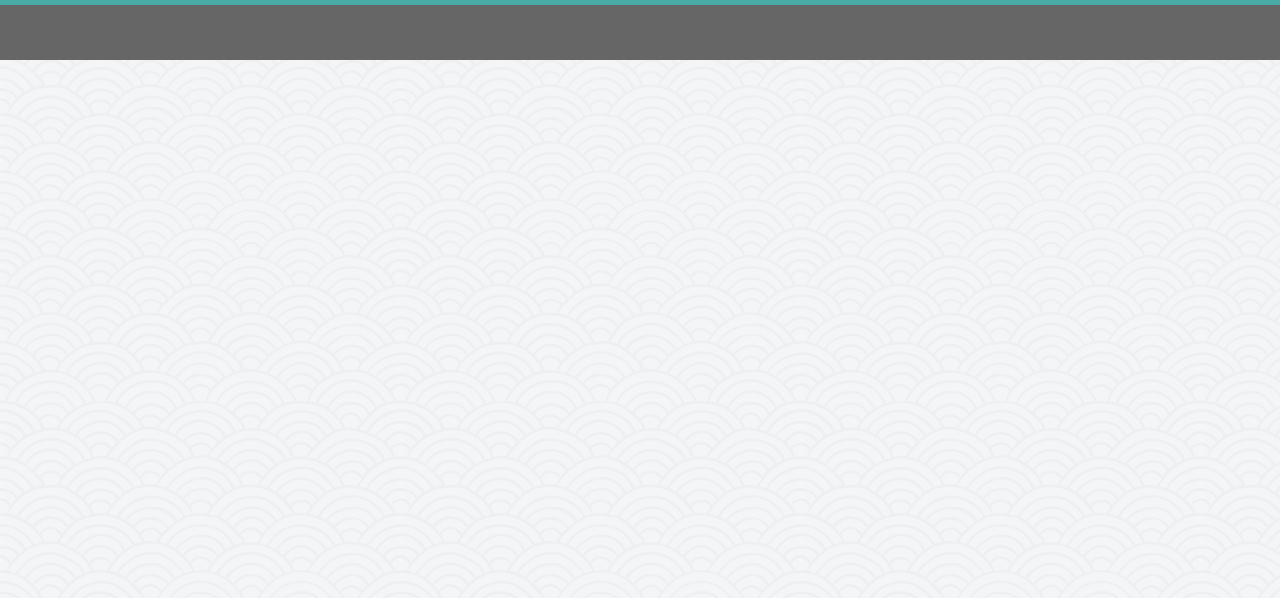
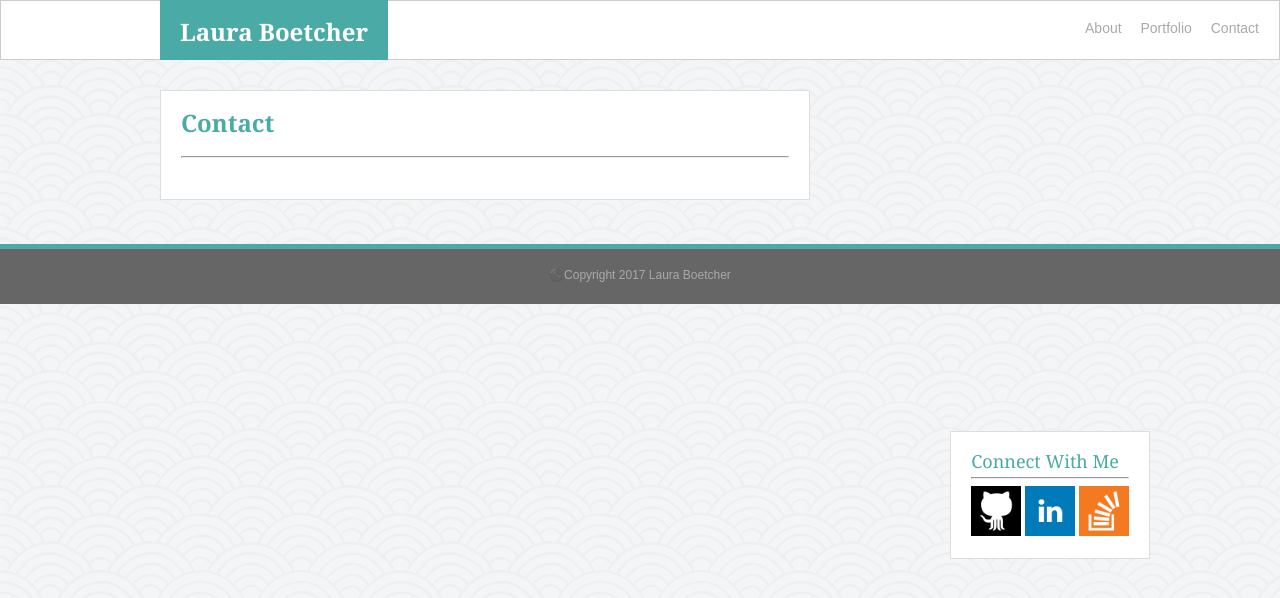
Before and after one commit to g33klaura/Basic-Portfolio, a plain HTML site: page portfolio.html in a window 1280 px wide. Drawn offline with Linux system fonts and the light colour scheme.

Commit message:
Commit before further breaking the aside

```diff
--- a/Assets/css/style.css
+++ b/Assets/css/style.css
@@ -21,6 +21,7 @@ body {
   word-spacing: 15px;
   padding: 20px;
   z-index: 400;
+  clear: both;
 }
 
 /* Cool thing Patrick explained!: use comma to separate another SELECTOR but use same rule */
@@ -57,6 +58,7 @@ h1, h2, h3 {
   position: absolute;
   top: 0;
   z-index: 500;
+  clear: both;
 }
 
 /* Try adding all h together with same weight */
@@ -74,6 +76,7 @@ h1, h2, h3 {
   max-width: 650px;
   padding: 20px;
   position: relative;
+  clear: both;
 }
 
 
@@ -89,7 +92,6 @@ h1, h2, h3 {
   margin-right: 20px;
 }
 
-/* Remove border when layout is fixed */
 #bio p {
   color: #777;
   font-size: 14px;
@@ -97,7 +99,6 @@ h1, h2, h3 {
   line-height: 20px;
   position: relative;
   top: 0;
-  border: 2px solid DarkBlue;
 }
 
 aside {
@@ -108,10 +109,10 @@ aside {
   border: 0.5px solid #DDD;
   max-width: 270px;
   padding: 20px;
-  position: relative;
+  position: absolute;
   float: right;
-  bottom: 312px;
-  right: 80px;
+  bottom: 241px;
+  right: 130px;
   clear: both;
 }
 
@@ -126,6 +127,11 @@ aside h3 {
   margin: 0px auto;
   width: 100%;
 }
+
+/* Rules for Contact Page */
+
+
+/* Rules for Portlfolio Page */
 
 footer {
   display: block;
--- a/portfolio.html
+++ b/portfolio.html
@@ -4,12 +4,69 @@
 <head>
     <link rel="stylesheet" type="text/css" href="assets/css/reset.css">
     <link rel="stylesheet" type="text/css" href="assets/css/style.css">
-    <title>Portfolio</title>
+    <title>Portfolio Gallery</title>
 </head>
 
 <body>
+  <!-- Added from About index. Prolly doesn't have hover yet -->
+  <div class="nav-bar">
+    <ul>
+      <li>
+        <a href="index.html">About</a>
+      </li>
+      <li>
+        <a href="#">Portfolio</a>
+      </li>
+
+      <li>
+        <a href="contact.html">Contact</a>
+      </li>
+    </ul>
+  </div>
+
+  <div class="content">
+
+    <div id="name">
+      <h1>Laura Boetcher</h1>
+    </div>
+
+    <!-- THIS ISN'T EDITED FOR THE PORTFOLIO PAGE YET -->
+    <section class="about">
+      <h2>Contact</h2>
+      <br>
+
+      <!-- This is where the form goes, but DON'T CHANGE THE ID NAME YET!! -->
+      <div id="bio">
+        <hr>
+        <br>
+        <!-- Portlfolio grid section -->
+        <div id="send-message">
+
+        </div>
+      </div>
+    </section>
+
+    <!-- Connect With Me aside, includes section w/ icons -->
+    <aside>
+      <h3>Connect With Me</h3>
+      <section id="icons">
+        <hr>
+        <ul>
+          <li><a href="http://www.github.com" target="_blank"><img src="Assets/images/icon_github128.png" alt="GitHub" style="width:50px;height:50px" /></a></li>
+          <li><a href="http://www.linkedin.com" target="_blank"><img src="Assets/images/icon_linkedin_square_color128.png" alt="LinkedIn" style="width:50px;height:50px" /></a></li>
+          <li><a href="http://www.stackoverflow.com" target="_blank"><img src="Assets/images/icon_stackOverflow128.png" alt="StackOverflow" style="width:50px;height:50px" /></a></li>
+        </ul>
+      </section>
+    </aside>
+  </div>
+  <br>
+
 </body>
+
 <footer>
+  <p>
+    ©️Copyright 2017 Laura Boetcher
+  </p>
 </footer>
 
 </html>
```
Also changed, not shown: contact.html (+24 -15 lines).
